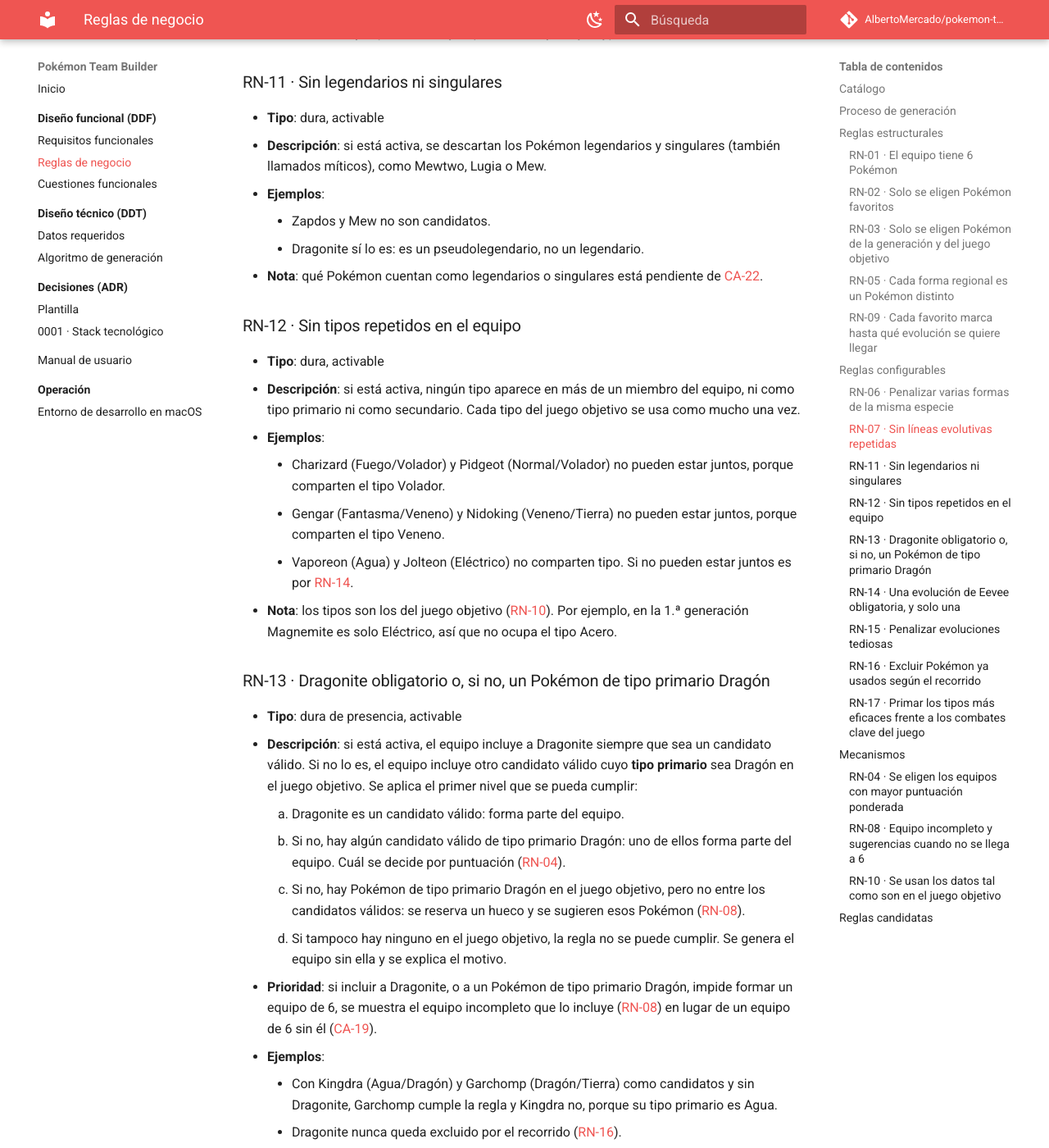
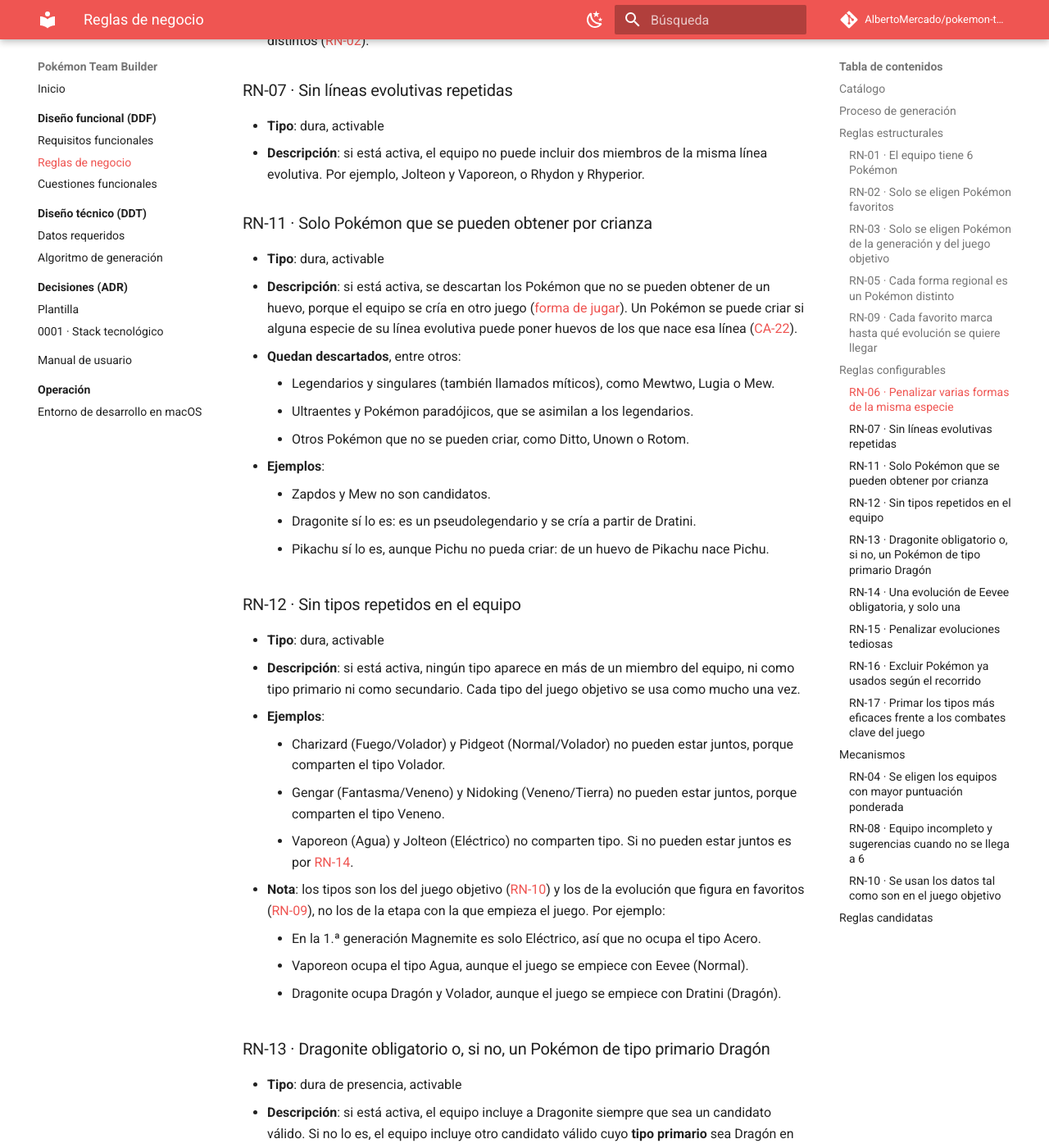
Before and after one commit to AlbertoMercado/pokemon-team-builder, an MkDocs documentation site: the page built from docs/01-ddf/reglas-negocio.md, in a window 1280 px wide and 1400 px high, scrolled down 5136 px. Shown: the whole window at 82% size. Built offline with MkDocs 1.6.1 and Material for MkDocs 9.7.7, drawn with Linux system fonts in a browser that asks for light colours; comment, search, counter and statistics services are not loaded; some of the changed text lies outside the part shown.

Commit message:
docs(ddf): incorporar la crianza y resolver CA-05 y CA-21 a CA-24
- Documentar la forma de jugar: el equipo se cría en otro juego y se
  transfiere al juego objetivo en su etapa inicial (CA-27).
- RN-11 pasa a «solo Pokémon que se pueden obtener por crianza».
- RN-16: la línea de Dragonite nunca se excluye y de la de Eevee solo la
  evolución usada.
- RN-15: es tediosa la evolución que no se puede hacer en el juego objetivo.
- Abrir CA-25 (etapa con la que llega cada línea) y CA-26 (rival en RN-17).

Co-Authored-By: Claude Opus 5.5 <noreply@anthropic.com>

```diff
--- a/docs/01-ddf/reglas-negocio.md
+++ b/docs/01-ddf/reglas-negocio.md
@@ -7,6 +7,9 @@ La aplicación trabaja con un **catálogo de reglas predefinido y estático**: e
 desactiva las reglas y ajusta los pesos de las blandas, pero no crea reglas nuevas ni cambia sus
 parámetros ([RF-14](requisitos-funcionales.md#rf-14)). Una regla nueva se documenta aquí antes
 de implementarla.
+
+Las reglas parten de la [forma de jugar](index.md#forma-de-jugar): el equipo se cría en otro
+juego y se transfiere al juego objetivo en su etapa inicial.
 
 ## Catálogo
 
@@ -22,7 +25,7 @@ de implementarla.
 | [RN-08](#rn-08) | Equipo incompleto y sugerencias cuando no se llega a 6 | Mecanismo | No | Vigente |
 | [RN-09](#rn-09) | Cada favorito marca hasta qué evolución se quiere llegar | Dura | No | Vigente |
 | [RN-10](#rn-10) | Se usan los datos tal como son en el juego objetivo | Mecanismo | No | Vigente |
-| [RN-11](#rn-11) | Sin legendarios ni singulares | Dura | Activable | Borrador |
+| [RN-11](#rn-11) | Solo Pokémon que se pueden obtener por crianza | Dura | Activable | Borrador |
 | [RN-12](#rn-12) | Sin tipos repetidos en el equipo | Dura | Activable | Borrador |
 | [RN-13](#rn-13) | Dragonite obligatorio o, si no, un Pokémon de tipo primario Dragón | Dura (presencia) | Activable | Borrador |
 | [RN-14](#rn-14) | Una evolución de Eevee obligatoria, y solo una | Dura (presencia) | Activable | Borrador |
@@ -53,7 +56,8 @@ Las reglas se aplican en este orden:
    que se quiere llegar ([RN-09](#rn-09)).
 2. **Filtros por candidato**. Se descartan los favoritos que:
     1. No existen en la generación ni en el juego objetivo ([RN-03](#rn-03)).
-    2. Son legendarios o singulares ([RN-11](#rn-11)).
+    2. No se pueden obtener por crianza, como los legendarios o los singulares
+       ([RN-11](#rn-11)).
     3. Están excluidos por el recorrido del usuario ([RN-16](#rn-16)).
 
     Los que quedan son los **candidatos válidos**. Cada descarte guarda su motivo
@@ -119,6 +123,10 @@ Siempre están activas.
       descarta aunque Cubone sí esté disponible. Que su preevolución esté disponible no basta.
 - **Nota**: el nivel de juego ya implica el de generación. Los dos niveles se mantienen porque
   permiten explicar mejor por qué se descarta un Pokémon ([RF-10](requisitos-funcionales.md#rf-10)).
+- **Nota**: que no se pueda atrapar no importa porque todo el equipo llega al juego objetivo
+  por transferencia, tras criarlo en otro juego ([forma de jugar](index.md#forma-de-jugar)).
+  Qué etapa de la línea es la que llega está pendiente de
+  [CA-25](cuestiones-abiertas.md#abiertas).
 
 ### RN-05 · Cada forma regional es un Pokémon distinto { #rn-05 }
 
@@ -175,16 +183,21 @@ parámetros son fijos.
 - **Descripción**: si está activa, el equipo no puede incluir dos miembros de la misma línea
   evolutiva. Por ejemplo, Jolteon y Vaporeon, o Rhydon y Rhyperior.
 
-### RN-11 · Sin legendarios ni singulares { #rn-11 }
+### RN-11 · Solo Pokémon que se pueden obtener por crianza { #rn-11 }
 
 - **Tipo**: dura, activable
-- **Descripción**: si está activa, se descartan los Pokémon legendarios y singulares (también
-  llamados míticos), como Mewtwo, Lugia o Mew.
+- **Descripción**: si está activa, se descartan los Pokémon que no se pueden obtener de un
+  huevo, porque el equipo se cría en otro juego ([forma de jugar](index.md#forma-de-jugar)).
+  Un Pokémon se puede criar si alguna especie de su línea evolutiva puede poner huevos de los
+  que nace esa línea ([CA-22](cuestiones-abiertas.md#resueltas)).
+- **Quedan descartados**, entre otros:
+    - Legendarios y singulares (también llamados míticos), como Mewtwo, Lugia o Mew.
+    - Ultraentes y Pokémon paradójicos, que se asimilan a los legendarios.
+    - Otros Pokémon que no se pueden criar, como Ditto, Unown o Rotom.
 - **Ejemplos**:
     - Zapdos y Mew no son candidatos.
-    - Dragonite sí lo es: es un pseudolegendario, no un legendario.
-- **Nota**: qué Pokémon cuentan como legendarios o singulares está pendiente de
-  [CA-22](cuestiones-abiertas.md#abiertas).
+    - Dragonite sí lo es: es un pseudolegendario y se cría a partir de Dratini.
+    - Pikachu sí lo es, aunque Pichu no pueda criar: de un huevo de Pikachu nace Pichu.
 
 ### RN-12 · Sin tipos repetidos en el equipo { #rn-12 }
 
@@ -198,8 +211,12 @@ parámetros son fijos.
       comparten el tipo Veneno.
     - Vaporeon (Agua) y Jolteon (Eléctrico) no comparten tipo. Si no pueden estar juntos es por
       [RN-14](#rn-14).
-- **Nota**: los tipos son los del juego objetivo ([RN-10](#rn-10)). Por ejemplo, en la 1.ª
-  generación Magnemite es solo Eléctrico, así que no ocupa el tipo Acero.
+- **Nota**: los tipos son los del juego objetivo ([RN-10](#rn-10)) y los de la evolución que
+  figura en favoritos ([RN-09](#rn-09)), no los de la etapa con la que empieza el juego. Por
+  ejemplo:
+    - En la 1.ª generación Magnemite es solo Eléctrico, así que no ocupa el tipo Acero.
+    - Vaporeon ocupa el tipo Agua, aunque el juego se empiece con Eevee (Normal).
+    - Dragonite ocupa Dragón y Volador, aunque el juego se empiece con Dratini (Dragón).
 
 ### RN-13 · Dragonite obligatorio o, si no, un Pokémon de tipo primario Dragón { #rn-13 }
 
@@ -220,9 +237,10 @@ parámetros son fijos.
 - **Ejemplos**:
     - Con Kingdra (Agua/Dragón) y Garchomp (Dragón/Tierra) como candidatos y sin Dragonite,
       Garchomp cumple la regla y Kingdra no, porque su tipo primario es Agua.
-    - Dragonite nunca queda excluido por el recorrido ([RN-16](#rn-16)).
-- **Nota**: Dragonite tiene que estar en favoritos para ser candidato ([RN-02](#rn-02)). Ver
-  [CA-23](cuestiones-abiertas.md#abiertas).
+    - La línea de Dragonite (Dratini, Dragonair y Dragonite) nunca queda excluida por el
+      recorrido ([RN-16](#rn-16)).
+- **Nota**: Dragonite tiene que estar en favoritos para ser candidato ([RN-02](#rn-02),
+  [CA-23](cuestiones-abiertas.md#resueltas)).
 
 ### RN-14 · Una evolución de Eevee obligatoria, y solo una { #rn-14 }
 
@@ -231,6 +249,9 @@ parámetros son fijos.
   (Vaporeon, Jolteon, Flareon, Espeon, Umbreon, Leafeon, Glaceon o Sylveon). En cuanto el
   algoritmo elige una, las demás quedan descartadas para ese equipo. Eevee sin evolucionar no
   cuenta como evolución de Eevee.
+- **Tipos**: para el resto de reglas cuenta el tipo de la evolución elegida (Agua para
+  Vaporeon, Eléctrico para Jolteon, Fuego para Flareon…), no el de Eevee (Normal), aunque el
+  juego se empiece con Eevee ([RN-12](#rn-12)).
 - **Niveles**: como en [RN-13](#rn-13):
     1. Hay alguna evolución de Eevee entre los candidatos válidos: una de ellas forma parte del
        equipo. Cuál se decide por puntuación ([RN-04](#rn-04)).
@@ -238,15 +259,23 @@ parámetros son fijos.
        ([RN-08](#rn-08)).
     3. Si tampoco, la regla no se puede cumplir y se explica el motivo.
 - **Prioridad**: igual que en [RN-13](#rn-13), tiene prioridad sobre el tamaño del equipo.
-- **Ejemplo**: en Pokémon Amarillo, con Vaporeon, Jolteon y Flareon en favoritos, el equipo
-  incluye una sola de ellas: la que dé mayor puntuación al equipo.
+- **Recorrido**: Eevee nunca queda excluido; solo se excluye la evolución que se usó
+  ([RN-16](#rn-16)).
+- **Ejemplos**:
+    - En Pokémon Amarillo, con Vaporeon, Jolteon y Flareon en favoritos, el equipo incluye una
+      sola de ellas: la que dé mayor puntuación al equipo.
+    - Si en Verde Hoja se usó Vaporeon, en Rojo Fuego se elige entre Jolteon y Flareon. Espeon
+      y Umbreon son posibles, pero tediosos, porque Rojo Fuego no tiene ciclo de día y noche
+      ([RN-15](#rn-15)). Leafeon, Glaceon y Sylveon no existen en Rojo Fuego
+      ([RN-03](#rn-03)).
 
 ### RN-15 · Penalizar evoluciones tediosas { #rn-15 }
 
 - **Tipo**: blanda
 - **Descripción**: puntúa en contra los miembros que necesitan una **evolución tediosa** para
   llegar a la evolución de favoritos ([RN-09](#rn-09)). No los descarta. Se revisan todos los
-  pasos desde la forma inicial de la línea, con los métodos de evolución del juego objetivo
+  pasos desde la etapa con la que el Pokémon llega al juego objetivo
+  ([CA-25](cuestiones-abiertas.md#abiertas)), con los métodos de evolución de ese juego
   ([RN-10](#rn-10)).
 - **Métodos tediosos** ([CA-20](cuestiones-abiertas.md#resueltas)):
     - Intercambio, con o sin objeto, o por un Pokémon concreto (Machoke → Machamp, Karrablast
@@ -263,6 +292,9 @@ parámetros son fijos.
       enseñárselo con MT, tutor o recordador (si lo aprende solo por nivel, no es tedioso).
     - Otros requisitos poco habituales: clima, girar la consola, golpes críticos, daño recibido,
       etc.
+    - Cualquier evolución que **no se puede hacer en el juego objetivo** y obliga a evolucionar
+      al Pokémon en otro juego y transferirlo. Por ejemplo, Espeon y Umbreon en Rojo Fuego,
+      que no tiene ciclo de día y noche.
 - **Métodos no tediosos**: subir de nivel, amistad o cariño, usar una piedra u otro objeto, y
   conocer un movimiento que el Pokémon aprende solo subiendo de nivel.
 - **Puntuación**: `1 − (miembros con alguna evolución tediosa / miembros del equipo)`.
@@ -286,9 +318,11 @@ parámetros son fijos.
        3.ª generación, no de la 1.ª.
 - **Qué se excluye**: la línea evolutiva del Pokémon usado, en la misma forma
   ([RN-05](#rn-05)), no solo esa evolución concreta ([CA-18](cuestiones-abiertas.md#resueltas)).
-  En las líneas que se ramifican, como la de Eevee, solo se excluye la rama del Pokémon usado:
-  sus preevoluciones y sus evoluciones posteriores ([CA-21](cuestiones-abiertas.md#abiertas)).
-- **Excepción**: Dragonite nunca queda excluido ([RN-13](#rn-13)).
+- **Excepciones** ([CA-21](cuestiones-abiertas.md#resueltas)):
+    - La línea de Dragonite (Dratini, Dragonair y Dragonite) nunca queda excluida
+      ([RN-13](#rn-13)).
+    - De la línea de Eevee solo se excluye la evolución usada. Eevee y el resto de sus
+      evoluciones siguen siendo candidatos ([RN-14](#rn-14)).
 - **Ejemplos** (cada flecha es el siguiente juego completado):
     - Verde Hoja (3.ª) → Rojo Fuego (3.ª): se excluye el equipo de Verde Hoja.
     - Verde Hoja (3.ª) → Platino (4.ª): se excluye el equipo de Verde Hoja.
@@ -298,9 +332,8 @@ parámetros son fijos.
       (último juego) y el de Verde Hoja (misma generación).
     - Escarlata (9.ª) → Escudo (8.ª): se excluye el equipo de Escarlata.
     - Si en Verde Hoja se usaron Dragonite, Vaporeon, Gengar, Raichu, Charizard y Rhyhorn, en
-      Rojo Fuego quedan excluidos Eevee y Vaporeon, la línea de Gastly, la de Pichu, la de
-      Charmander y la de Rhyhorn. Dragonite sigue siendo candidato, y también Jolteon, que
-      está en otra rama de la línea de Eevee.
+      Rojo Fuego quedan excluidos Vaporeon, la línea de Gastly, la de Pichu, la de Charmander
+      y la de Rhyhorn. Dragonite sigue siendo candidato, y también Jolteon y Flareon.
 - **Nota**: el recorrido es el registrado en el *Hall of Fame*. Si el usuario modifica el
   equipo al registrarlo, cuenta el equipo registrado, no el generado.
 
@@ -310,10 +343,11 @@ parámetros son fijos.
   más alto.
 - **Descripción**: puntúa a favor que los tipos del equipo sean eficaces frente a los
   **combates clave** del juego objetivo: líderes de gimnasio o sus equivalentes, Alto Mando,
-  Campeón y jefes del equipo malvado. Se usan solo los tipos de los miembros y de los Pokémon
+  Campeón y jefes del equipo malvado. Si cuenta también el rival está pendiente de
+  [CA-26](cuestiones-abiertas.md#abiertas). Se usan solo los tipos de los miembros y de los Pokémon
   rivales, con la tabla de eficacias del juego objetivo ([RN-10](#rn-10)). No se tienen en
   cuenta movimientos, niveles ni estadísticas.
-- **Puntuación** (propuesta, [CA-24](cuestiones-abiertas.md#abiertas)): para cada Pokémon rival
+- **Puntuación** ([CA-24](cuestiones-abiertas.md#resueltas)): para cada Pokémon rival
   de los combates clave se miran dos aspectos:
     - **Ataque**: algún miembro del equipo tiene un tipo que es superefectivo (×2 o más) contra
       él.
@@ -338,8 +372,8 @@ parámetros son fijos.
   tienen la puntuación más alta. Si hay empate, se recomiendan todos los empatados.
 - **Fórmula**: `P(equipo) = Σ peso(r) · s(r, equipo)` para cada regla blanda activa `r`,
   con `s(r, equipo)` entre 0 y 1.
-- **Nota**: la escala de pesos y los valores por defecto están en
-  [CA-05](cuestiones-abiertas.md#abiertas).
+- **Pesos** ([CA-05](cuestiones-abiertas.md#resueltas)): enteros de 0 a 10. Por defecto,
+  [RN-17](#rn-17) = 10, [RN-15](#rn-15) = 3 y [RN-06](#rn-06) = 1.
 
 ### RN-08 · Equipo incompleto y sugerencias cuando no se llega a 6 { #rn-08 }
 
```
Also changed, not shown: other parts of docs/01-ddf/reglas-negocio.md (+0 -1 lines), docs/01-ddf/cuestiones-abiertas.md (+10 -7 lines), docs/01-ddf/index.md (+29 -2 lines), docs/01-ddf/requisitos-funcionales.md (+3 -3 lines), docs/02-ddt/algoritmo-generacion.md (+1 -1 lines), docs/02-ddt/datos-requeridos.md (+10 -9 lines).
